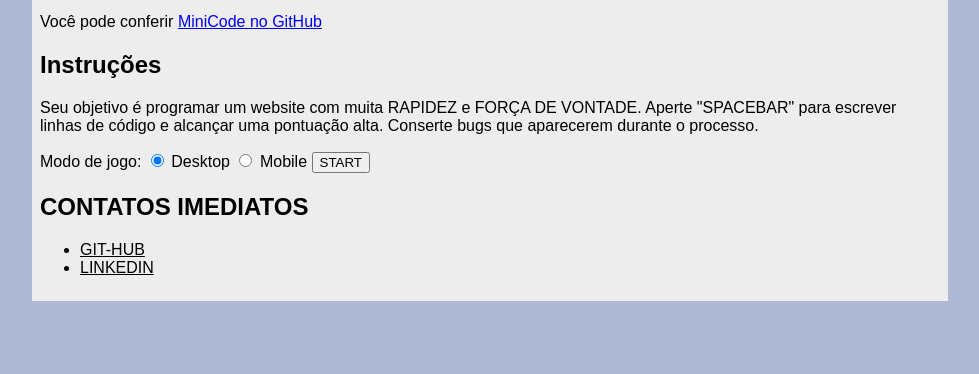
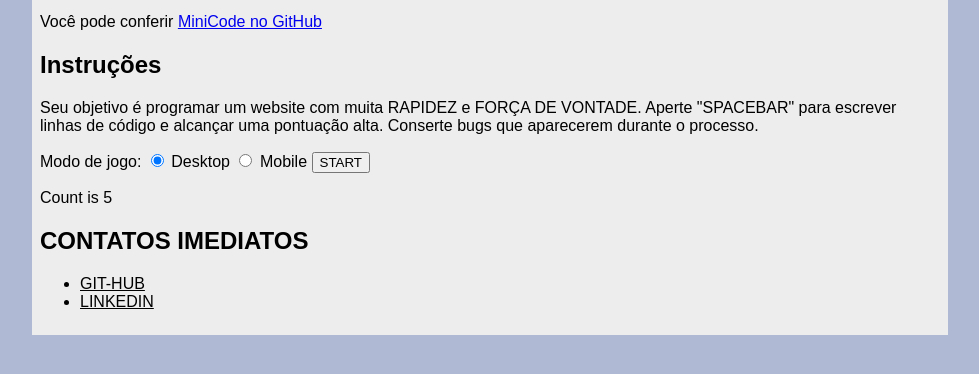
Before and after one commit to Islan42/MiniScript, a Django app: page /game/ in a window 1280 px wide. Shown: the part 143-517 px from the top of the page, without its empty margins (150-1129 px from the left). Run offline with Django 4.2, Linux system fonts and the light colour scheme.

Commit message:
Added Vue from CDN using ES Module

```diff
--- /dev/null
+++ b/game/static/game/vue/scoreboard.js
@@ -0,0 +1,8 @@
+export default {
+  data() {
+    return {
+      count: 5
+    }
+  },
+  template: `<div>Count is {{ count }}</div>`,
+}
--- a/game/templates/game/index.html
+++ b/game/templates/game/index.html
@@ -30,7 +30,15 @@
 				</span>
 				<button id = "startBtn">START</button>
 			</p>
-			<div id = "game-panel"></div>
+			<div id="game-panel"></div>
+
+			<div id="scoreboard"></div>
+			<script type="module">
+				import { createApp } from 'https://unpkg.com/vue@3/dist/vue.esm-browser.js'
+				import ScoreBoard from '../../static/game/vue/scoreboard.js'
+
+				createApp(ScoreBoard).mount('#scoreboard')
+			</script>
 		</main>
 		<footer>
       <h2>CONTATOS IMEDIATOS</h2>
```
